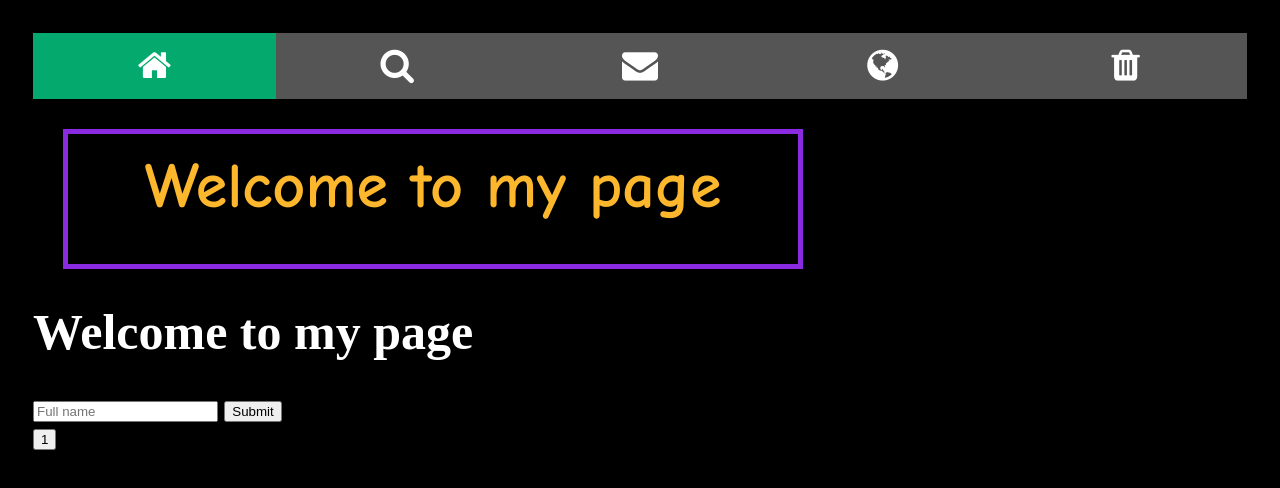
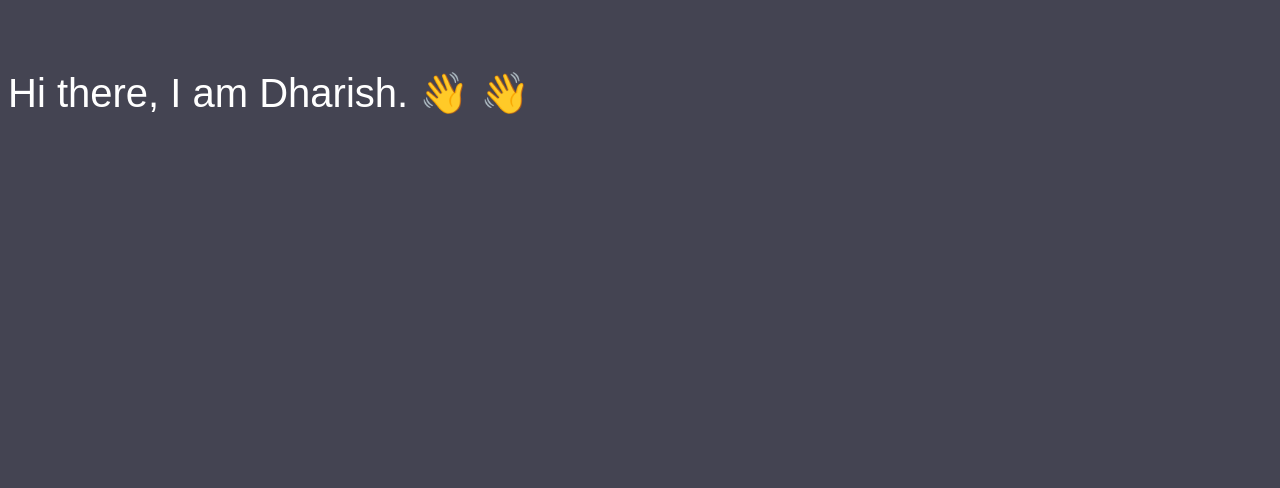
Before and after one commit to dhari232/dhari232.github.io, a plain HTML site: page index.html in a window 1280 px wide. Drawn offline with Linux system fonts and the light colour scheme.

Commit message:
Profile Development starts here
Self required profile building starts here

```diff
--- a/index.html
+++ b/index.html
@@ -1,31 +1,14 @@
 <!DOCTYPE html>
-<html lang="eng">
+<html>
 <head>
-  <title>Form</title>
+  <meta charset="utf-8">
+  <meta name="viewport" content="width=device-width, initial-scale=1">
+  <title>Dharish' Profile</title>
   <link rel="stylesheet" href="style.css">
 </head>
-<body>
-
-<link rel="stylesheet" href="https://cdnjs.cloudflare.com/ajax/libs/font-awesome/4.7.0/css/font-awesome.min.css">
-<div class="icon-bar">
-  <a class="active" href="#"><i class="fa fa-home"></i></a>
-  <a href="#"><i class="fa fa-search"></i></a>
-  <a href="#"><i class="fa fa-envelope"></i></a>
-  <a href="#"><i class="fa fa-globe"></i></a>
-  <a href="#"><i class="fa fa-trash"></i></a>
+<body style="background-color: #444452;">
+<div id="Name">
+  Hi there, I am Dharish. &#128075; &#x1F44B
 </div>
-
-  <h1 id="temp">Welcome to my page</h1>
-  <h1>Welcome to my page</h1>
-
-  <div>
-<form>
-  <input type="text" placeholder="Full name" name="name">
-  <input type="SUBMIT">
-</form>
-</div>
-
- <input type="button" value="1" onclick="display('1')" />
-
 </body>
 </html>
--- a/style.css
+++ b/style.css
@@ -1,50 +1,7 @@
-body {
-  padding: 25px;
-  background-color:black;
-  color: white;
-  font-size: 25px;
+
+#Name {
+	color: white;
+	font-size: 40px;
+	font-family: sans-serif;
+	margin-top: 70px;
 }
-
-#temp {
-	color: #fcb72d;
-	text-align: center;
-	margin: 30px;
-	padding: 15px;
-	background-color: black;
-	width: 700px;
-	height: 100px;
-	font-family: "comic sans ms";
-	font-size: 64px;
-	border: 5px solid blueviolet;
-}
-
-.icon-bar {
-  width: 100%; /* Full-width */
-  background-color: #555; /* Dark-grey background */
-  overflow: auto; /* Overflow due to float */
-}
-
-.icon-bar a {
-  float: left; /* Float links side by side */
-  text-align: center; /* Center-align text */
-  width: 20%; /* Equal width (5 icons with 20% width each = 100%) */
-  padding: 12px 0; /* Some top and bottom padding */
-  transition: all 0.3s ease; /* Add transition for hover effects */
-  color: white; /* White text color */
-  font-size: 36px; /* Increased font size */
-}
-
-.icon-bar a:hover {
-  background-color: #000; /* Add a hover color */
-}
-
-.active {
-  background-color: #04AA6D; /* Add an active/current color */
-}
-
-table, td, th{
-	border: 10px solid white;
-	border-collapse: collapse;
-	padding-left: 5px;
-	text-align:center
-}
```
